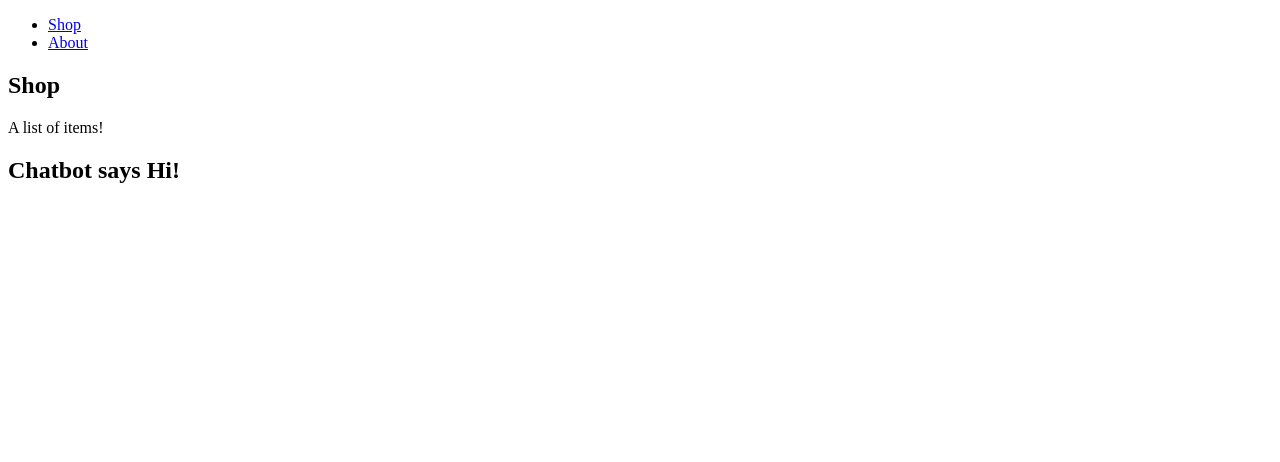
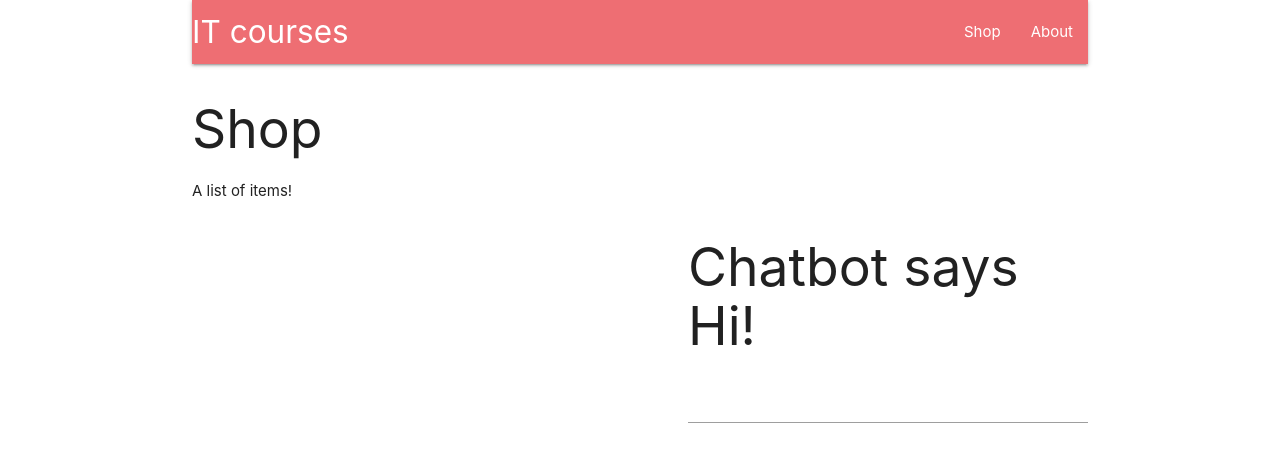
Before and after one commit to morisasy/reactbot, a React (Create React App) app in the folder client/: page /shop in a window 1280 px wide. Shown: the top 462 px of the page. Built offline with nearby package versions, Linux system fonts and the light colour scheme.

Commit message:
materialize

```diff
--- a/client/package.json
+++ b/client/package.json
@@ -3,6 +3,7 @@
   "version": "0.1.0",
   "private": true,
   "dependencies": {
+    "materialize-css": "^1.0.0",
     "react": "^16.7.0",
     "react-dom": "^16.7.0",
     "react-router-dom": "^4.3.1",
--- a/client/src/components/App.js
+++ b/client/src/components/App.js
@@ -1,5 +1,4 @@
 import React from 'react';
-import ReactDOM from 'react-dom';
 import { BrowserRouter,
 		 Route} from 'react-router-dom';
 import Landing from './pages/Landing';
@@ -10,7 +9,7 @@ import Chatbot from './chatbot/Chatbot';
 
 
 const App = () =>  (
-	<div>
+	<div className = "container">
 		<BrowserRouter>
 			<div>
 				<Header />
--- a/client/src/components/Header.js
+++ b/client/src/components/Header.js
@@ -4,10 +4,13 @@ import { Link } from 'react-router-dom';
 
 const Header = () => (
 		<nav>
-			<ul>
-				<li><Link to = {'/shop'}>Shop</Link></li>
-				<li><Link to = {'/about'}>About</Link></li>
-			</ul>
+			<div className="nav-wrapper">
+				<Link to= {'/'} className="brand-logo" >IT courses</Link>
+				<ul id = "nav-mobile" className="right hide-on-med-and-down">
+					<li><Link to = {'/shop'}>Shop</Link></li>
+					<li><Link to = {'/about'}>About</Link></li>
+				</ul>
+			</div>
 
 		</nav>
 )
--- a/client/src/components/chatbot/Chatbot.js
+++ b/client/src/components/chatbot/Chatbot.js
@@ -1,11 +1,29 @@
-import React from 'react';
-import ReactDOM from 'react-dom';
+import React,
+	 {Component} from 'react';
 
 
-const Chatbot = () => (
-		<div>
-			<h2>Chatbot says Hi!</h2>
-		</div>
-)
+
+class  Chatbot extends Component {
+	constructor(props){
+		super(props);
+		this.state = {
+			messages: []
+		}
+	}
+
+	render(){
+		return (
+			<div style={{height: 400, width: 400, float: 'right'}}>
+				<div id = "chatbot" style= {{height: '100%', width: '100%', overflow: 'auto'}}>
+					<h2>Chatbot says Hi!</h2>
+					<input type = "text" />
+				</div>
+			</div>
+		)
+	}
+
+}
+
+
 
 export default Chatbot;
--- a/client/src/components/pages/About.js
+++ b/client/src/components/pages/About.js
@@ -1,6 +1,6 @@
 
 import React from 'react';
-import ReactDOM from 'react-dom';
+
 
 const About = () => (
 	<div>
--- a/client/src/components/pages/Landing.js
+++ b/client/src/components/pages/Landing.js
@@ -1,6 +1,6 @@
 
 import React from 'react';
-import ReactDOM from 'react-dom';
+
 
 const Landing = () => (
 	<div>
--- a/client/src/components/shop/Shop.js
+++ b/client/src/components/shop/Shop.js
@@ -1,6 +1,5 @@
 
 import React from 'react';
-import ReactDOM from 'react-dom';
 import ItemList from './ItemList';
 
 const Shop = () => (
--- a/client/src/index.js
+++ b/client/src/index.js
@@ -1,3 +1,4 @@
+import 'materialize-css/dist/css/materialize.min.css';
 import React from 'react';
 import ReactDOM from 'react-dom';
 
```
Also changed, not shown: 1 other file (tests, documents, lock files or other folders).
